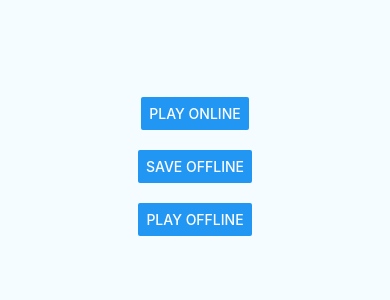
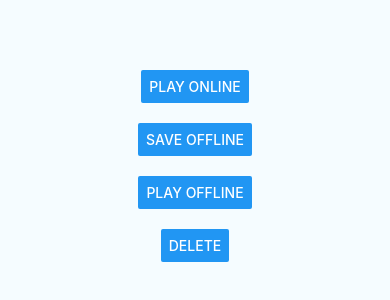
Before and after one commit to thedeepanshuj/rn-videoplayer, a React Native app: screen / in a window 390 px wide. Shown: the part 256-556 px from the top of the page. Built offline with nearby package versions, Linux system fonts and the light colour scheme.

Commit message:
added delete functionality

```diff
--- a/App.js
+++ b/App.js
@@ -24,6 +24,7 @@ export default class App extends Component<Props> {
         <View style={styles.welcome}><Button title="Play Online" onPress={ () => playOnlineButtonClicked()}/></View>
         <View style={styles.welcome}><Button title="Save Offline" onPress={ () => saveOfflineButtonClicked()}/></View>
         <View style={styles.welcome}><Button title="Play Offline" onPress={ () => playOfflineButtonClicked()}/></View>
+          <View style={styles.welcome}><Button title="Delete" onPress={ () => deleteButtonClicked()}/></View>
       </View>
     );
   }
@@ -34,11 +35,15 @@ function playOnlineButtonClicked(){
 }
 
 function saveOfflineButtonClicked() {
-  NativeModules.SaveOfflineModule.download();
+  NativeModules.VdoCipherOfflineModule.download();
 }
 
 function playOfflineButtonClicked() {
-  NativeModules.PlayOfflineModule.play();
+  NativeModules.VdoCipherOfflineModule.play();
+}
+
+function deleteButtonClicked() {
+  NativeModules.VdoCipherOfflineModule.delete();
 }
 
 const styles = StyleSheet.create({
```
Also changed, not shown: 6 other files (tests, documents, lock files or other folders).
